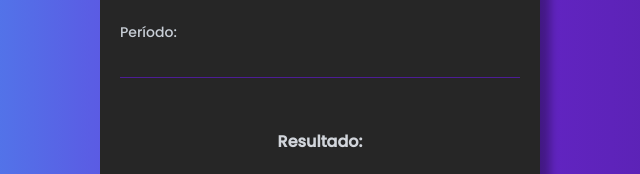
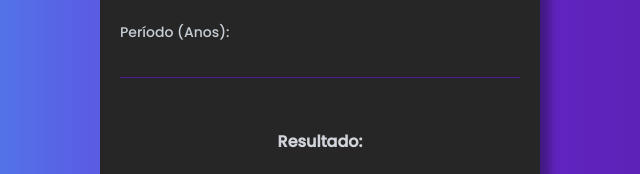
Before and after one commit to jasonmarques/evolucao-salarial, a plain HTML site: page index.html in a window 1280 px wide. Shown: the part 386-560 px from the top of the page, 320-960 px from the left. Drawn offline with Linux system fonts and the light colour scheme.

Commit message:
Ajuste no campo período

```diff
--- a/index.html
+++ b/index.html
@@ -27,7 +27,7 @@
                 </div>
 
                 <div class="input-field">
-                    <label for="time">Período:</label>
+                    <label for="time">Período (Anos):</label>
                     <input type="number" id="years">
                 </div>
             </div>
```
